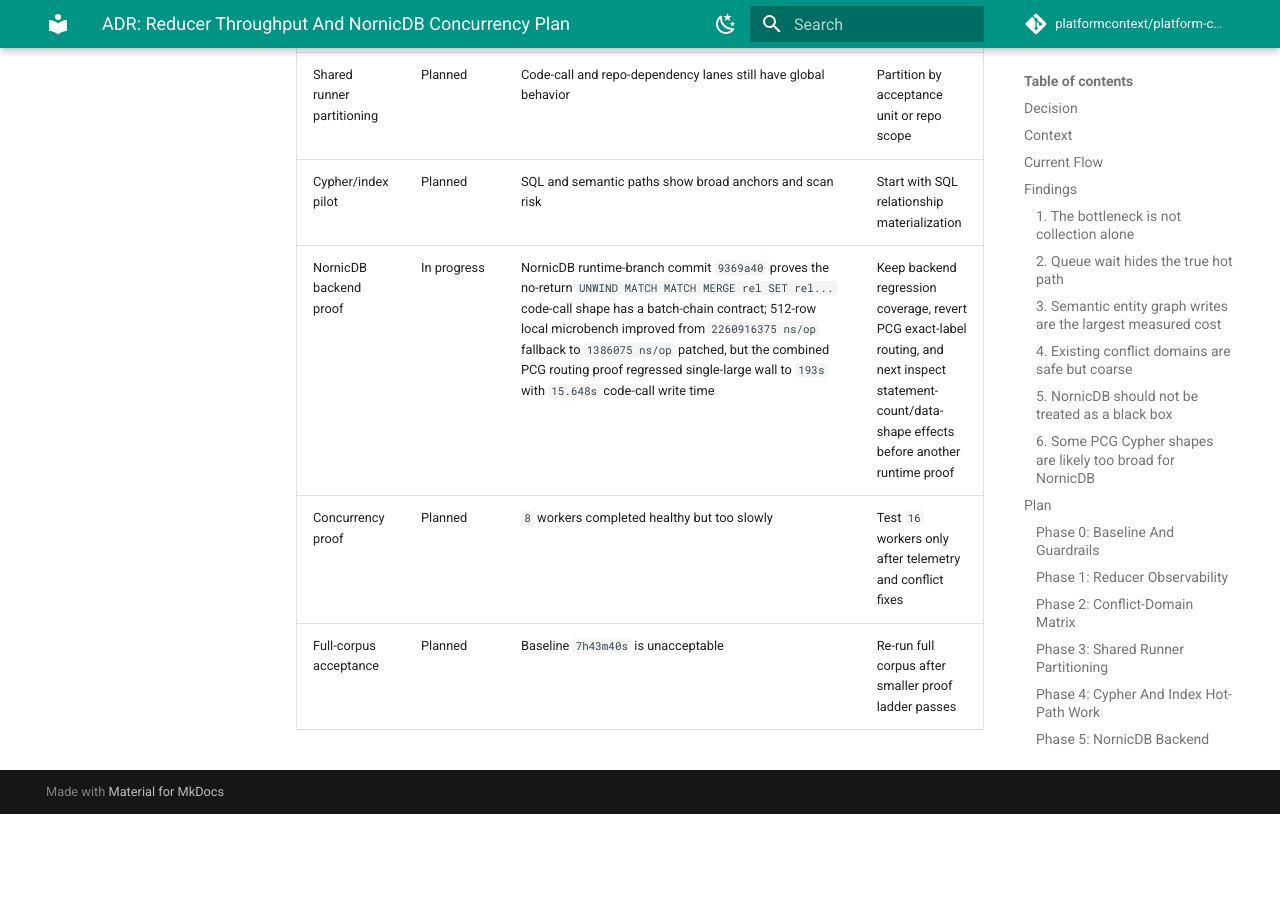
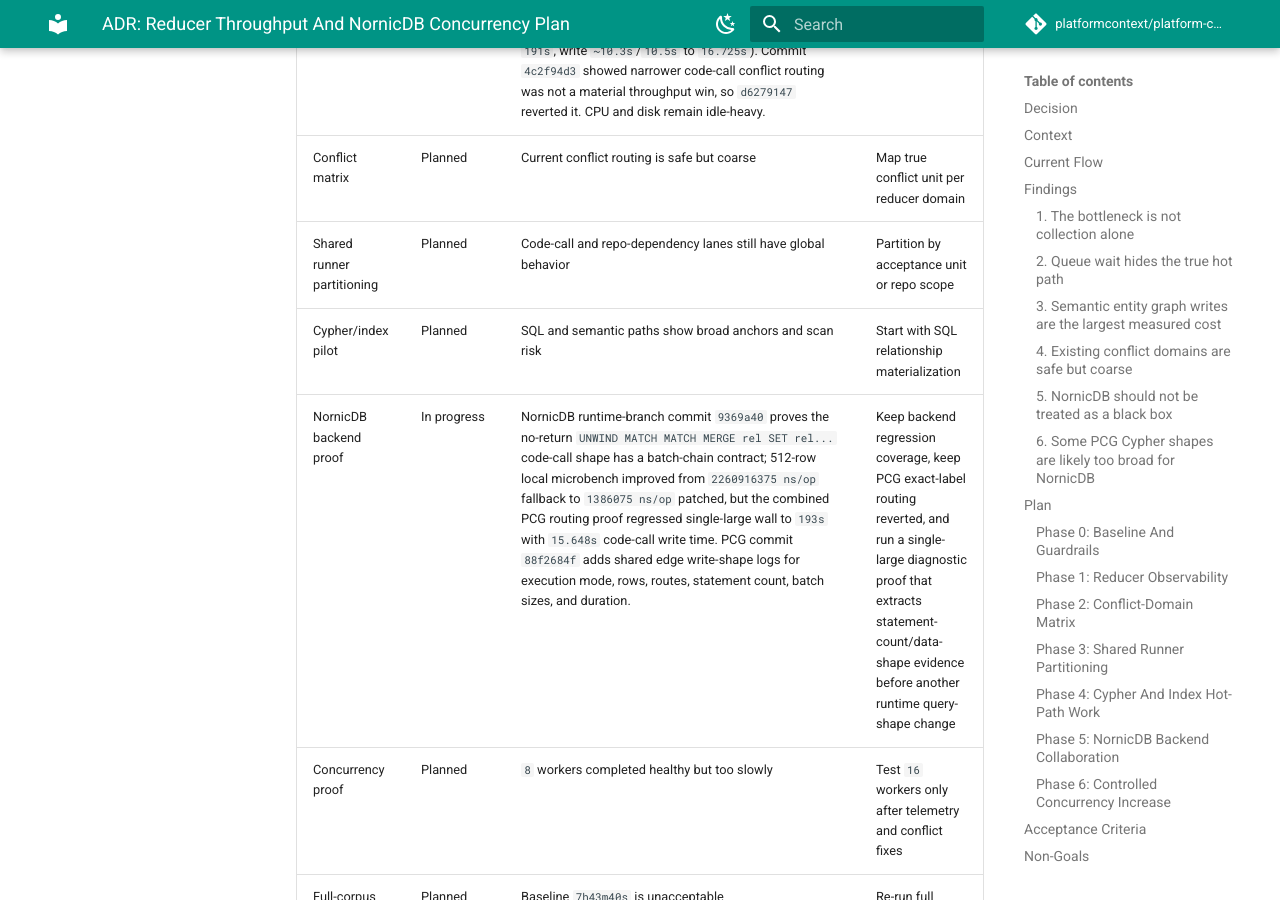
Before and after one commit to platformcontext/platform-context-graph, an MkDocs documentation site: the page built from docs/docs/adrs/2026-04-28-reducer-throughput-and-nornicdb-concurrency-plan.md, in a window 1280 px wide and 900 px high, scrolled down 46571 px. Built offline with MkDocs 1.6.1 and Material for MkDocs 9.7.7, drawn with Linux system fonts in a browser that asks for light colours; comment, search, counter and statistics services are not loaded; before the commit the page ends 47385 px from its top, so only the background shows below that; some of the changed text lies outside the part shown.

Commit message:
docs(adr): record shared edge write diagnostics

```diff
--- a/docs/docs/adrs/2026-04-28-reducer-throughput-and-nornicdb-concurrency-plan.md
+++ b/docs/docs/adrs/2026-04-28-reducer-throughput-and-nornicdb-concurrency-plan.md
@@ -1349,6 +1349,14 @@
 backend evidence, but do not keep the PCG routing until a narrower data-shape
 or statement-count proof explains the large-repo regression.
 
+Commit `88f2684f` adds that missing proof surface without changing reducer
+behavior: every shared edge write now logs the execution mode, input rows,
+written rows, skipped rows, route count, statement count, batch size, group
+batch size, and duration. This is classified as a diagnostic win. The next
+single-large proof should use those log lines to compare broad code-call
+routing, exact-label routing, and NornicDB's backend hot path before another
+Cypher/data-shape change is retained.
+
 ### Architecture Checkpoint
 
 The evidence now separates three classes of work:
@@ -1435,6 +1443,6 @@
 | Conflict matrix | Planned | Current conflict routing is safe but coarse | Map true conflict unit per reducer domain |
 | Shared runner partitioning | Planned | Code-call and repo-dependency lanes still have global behavior | Partition by acceptance unit or repo scope |
 | Cypher/index pilot | Planned | SQL and semantic paths show broad anchors and scan risk | Start with SQL relationship materialization |
-| NornicDB backend proof | In progress | NornicDB runtime-branch commit `9369a40` proves the no-return `UNWIND MATCH MATCH MERGE rel SET rel...` code-call shape has a batch-chain contract; 512-row local microbench improved from `2260916375 ns/op` fallback to `1386075 ns/op` patched, but the combined PCG routing proof regressed single-large wall to `193s` with `15.648s` code-call write time | Keep backend regression coverage, revert PCG exact-label routing, and next inspect statement-count/data-shape effects before another runtime proof |
+| NornicDB backend proof | In progress | NornicDB runtime-branch commit `9369a40` proves the no-return `UNWIND MATCH MATCH MERGE rel SET rel...` code-call shape has a batch-chain contract; 512-row local microbench improved from `2260916375 ns/op` fallback to `1386075 ns/op` patched, but the combined PCG routing proof regressed single-large wall to `193s` with `15.648s` code-call write time. PCG commit `88f2684f` adds shared edge write-shape logs for execution mode, rows, routes, statement count, batch sizes, and duration. | Keep backend regression coverage, keep PCG exact-label routing reverted, and run a single-large diagnostic proof that extracts statement-count/data-shape evidence before another runtime query-shape change |
 | Concurrency proof | Planned | `8` workers completed healthy but too slowly | Test `16` workers only after telemetry and conflict fixes |
 | Full-corpus acceptance | Planned | Baseline `7h43m40s` is unacceptable | Re-run full corpus after smaller proof ladder passes |
```
